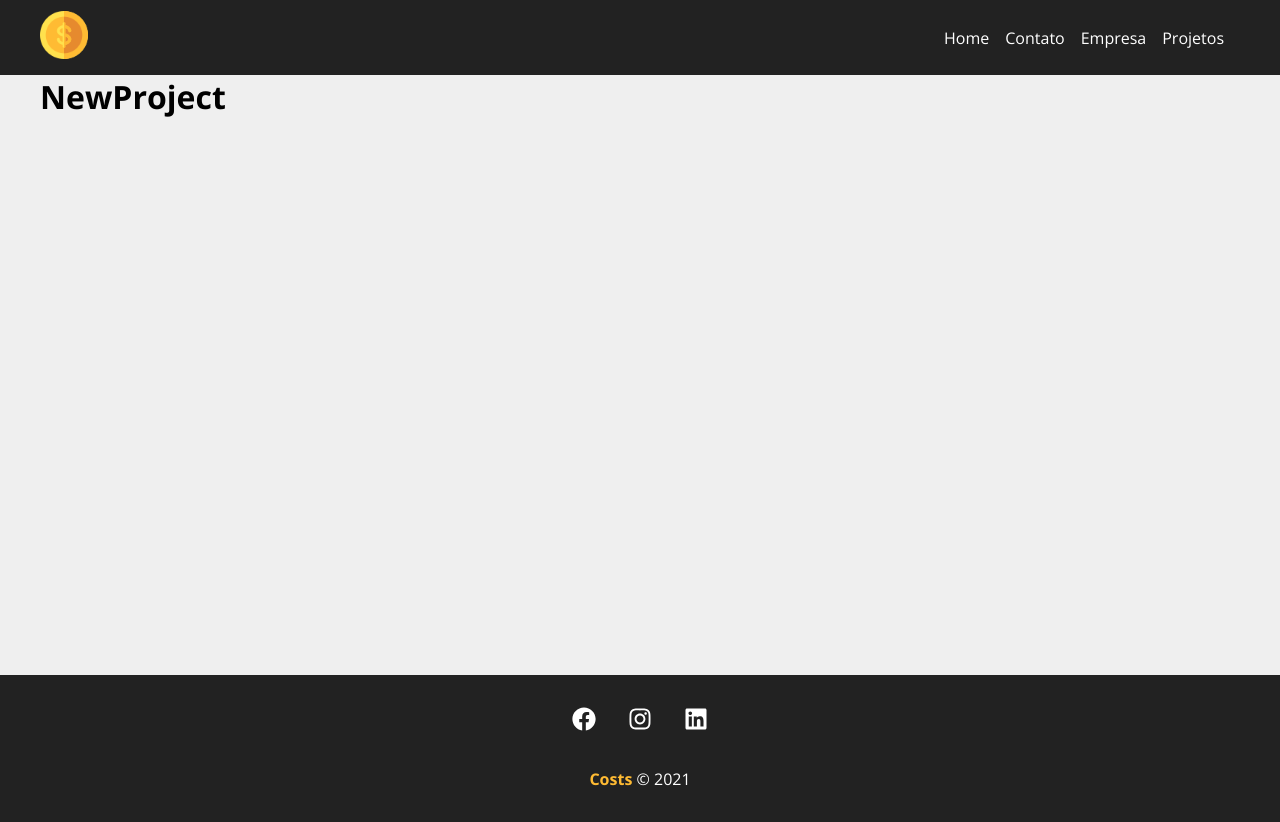
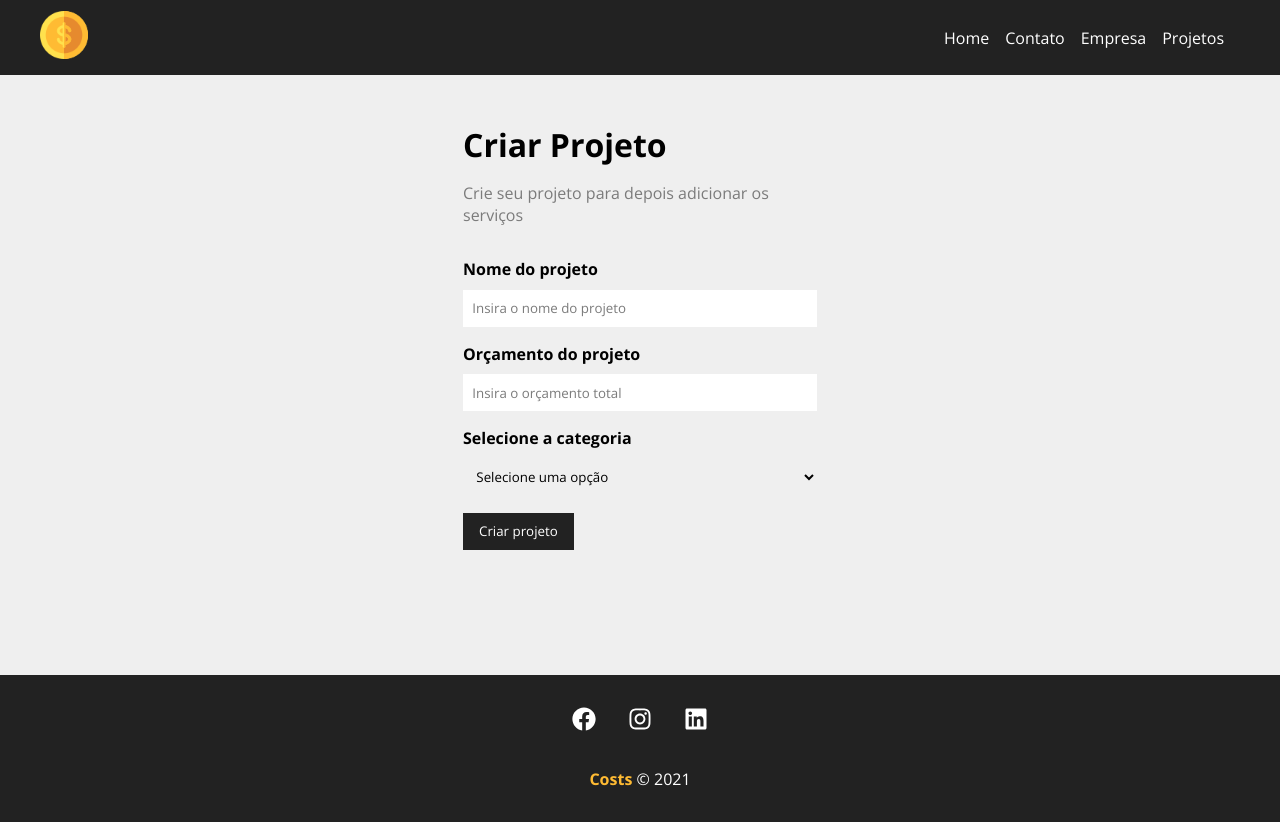
Before and after one commit to afjblt/costs, a React (Create React App) app: page /newproject in a window 1280 px wide. Built offline with nearby package versions, Linux system fonts and the light colour scheme.

Commit message:
Atualização do Form

```diff
--- a/src/App.jsx
+++ b/src/App.jsx
@@ -1,4 +1,4 @@
-import { BrowserRouter as Router, Routes, Route, Link } from "react-router-dom";
+import { BrowserRouter as Router, Routes, Route } from "react-router-dom";
 import Company from "./components/pages/Company";
 import Contact from "./components/pages/Contact";
 import Home from "./components/pages/Home";
--- /dev/null
+++ b/src/components/form/Input.jsx
@@ -0,0 +1,12 @@
+import styles from './Input.module.css'
+
+function Input({ type, text, name, placeholder, handleOnChange, value }) {
+    return (
+        <div className={styles.form_control}>
+            <label htmlFor={name}>{text}</label>
+            <input type={type} name={name} id={name} placeholder={placeholder} onChange={handleOnChange} value={value} />
+        </div>
+     );
+}
+
+export default Input;
--- /dev/null
+++ b/src/components/form/Input.module.css
@@ -0,0 +1,20 @@
+.form_control {
+    display: flex;
+    flex-direction: column;
+    margin-bottom: 1em;
+}
+
+.form_control label {
+    margin-bottom: .6em;
+    font-weight: bold;
+}
+
+.form_control input {
+    padding: .7em;
+    border-radius: 0;
+    border: none;
+}
+
+.form_control input::placeholder {
+    color: #7b7b7b;
+}
--- /dev/null
+++ b/src/components/form/Select.jsx
@@ -0,0 +1,14 @@
+import styles from './Select.module.css'
+
+function Select({ text, name, options, handleOnChange, value }) {
+    return (
+        <div className={styles.form_control}>
+            <label htmlFor={name}>{text}</label>
+            <select name={name} id={name}>
+                <option>Selecione uma opção</option>
+            </select>
+        </div>
+     );
+}
+
+export default Select;
--- /dev/null
+++ b/src/components/form/Select.module.css
@@ -0,0 +1,16 @@
+.form_control {
+    display: flex;
+    flex-direction: column;
+    margin-bottom: 1em;
+}
+
+.form_control label {
+    margin-bottom: .6em;
+    font-weight: bold;
+}
+
+.form_control select {
+    padding: .7em;
+    border-radius: 0;
+    border: none;
+}
--- /dev/null
+++ b/src/components/form/SubmitButton.jsx
@@ -0,0 +1,11 @@
+import styles from './SubmitButton.module.css'
+
+function SubmitButton({ text }) {
+    return (
+        <div>
+            <button className={styles.btn}>{text}</button>
+        </div>
+     );
+}
+
+export default SubmitButton;
--- /dev/null
+++ b/src/components/form/SubmitButton.module.css
@@ -0,0 +1,13 @@
+.btn {
+    background-color: #222;
+    color: white;
+    padding: .7em 1.2em;
+    text-decoration: none;
+    transition: .4s;
+    cursor: pointer;
+    border: none;
+}
+
+.btn:hover {
+    color: #ffbb33;
+}
--- a/src/components/pages/NewProject.jsx
+++ b/src/components/pages/NewProject.jsx
@@ -1,6 +1,13 @@
+import ProjectForm from '../project/ProjectForm';
+import styles from './NewProject.module.css'
+
 function NewProject() {
     return (
-        <h1>NewProject</h1>
+        <div className={styles.newproject_container}>
+            <h1>Criar Projeto</h1>
+            <p>Crie seu projeto para depois adicionar os serviços</p>
+            <ProjectForm btnText='Criar projeto'/>
+        </div>
      );
 }
 
--- /dev/null
+++ b/src/components/pages/NewProject.module.css
@@ -0,0 +1,13 @@
+.newproject_container {
+    width: 450px;
+    margin: 0 auto;
+    padding: 3em;
+}
+
+.newproject_container h1 {
+    margin-bottom: .5em;
+}
+
+.newproject_container p {
+    color: #7b7b7b;
+}
--- /dev/null
+++ b/src/components/project/ProjectForm.jsx
@@ -0,0 +1,20 @@
+import Input from '../form/Input';
+import Select from '../form/Select';
+import SubmitButton from '../form/SubmitButton';
+import styles from './ProjectForm.module.css'
+
+function ProjectForm({ btnText }) {
+    return (
+        <form className={styles.form}>
+            <Input type='text' text='Nome do projeto' name='name' placeholder='Insira o nome do projeto'/>
+            <Input type='number' text='Orçamento do projeto' name='budget' placeholder='Insira o orçamento total'/>
+
+            <Select name='category_id' text='Selecione a categoria'/>
+
+            <SubmitButton text={btnText}/>
+
+        </form>
+     );
+}
+
+export default ProjectForm;
--- /dev/null
+++ b/src/components/project/ProjectForm.module.css
@@ -0,0 +1,4 @@
+.form {
+    width: 100%;
+    margin: 2em 0;
+}
```
